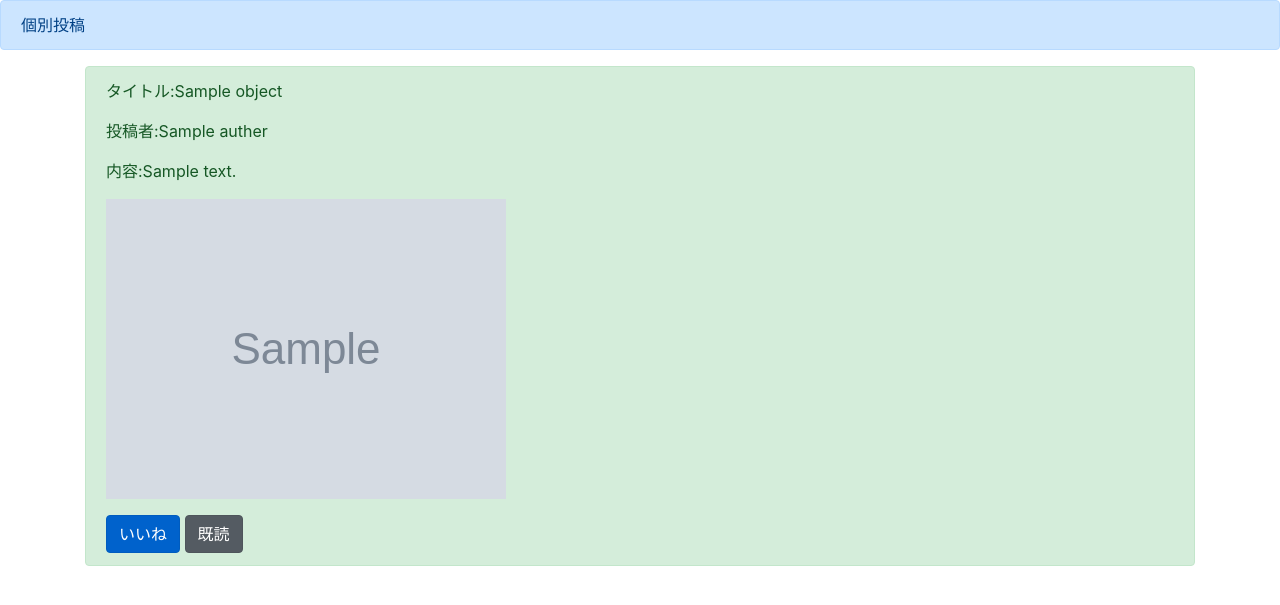
After one commit to 1n2a3o4y5a/board, a Django app: template templates/detail.html in a window 1280 px wide. The commit adds this page. Shown: the top 605 px of the page. Run offline with Django 3.2, Linux system fonts and the light colour scheme; the template is opened without the code that fills it: most values are stand-ins (such as "Sample title", 1, 10 or a date in 2020); grey boxes marked "Sample" are stand-in pictures; some libraries are stand-ins or nearby versions.

Commit message:
detail view

```diff
--- a/boardapp/urls.py
+++ b/boardapp/urls.py
@@ -1,9 +1,10 @@
 from django.urls import path
-from .views import signupfunc, loginfunc, listfunc, logoutfunc
+from .views import signupfunc, loginfunc, listfunc, logoutfunc, detailfunc
 
 urlpatterns = [
     path('signup/', signupfunc, name='signup'),
     path('login/', loginfunc, name='login'),
     path('list/', listfunc, name='list'),
     path('logout/', logoutfunc, name='logout'),
+    path('detail/<int:pk>', detailfunc, name='detail'),
 ]
--- a/boardapp/views.py
+++ b/boardapp/views.py
@@ -45,3 +45,8 @@ def listfunc(request):
 def logoutfunc(request):
     logout(request)
     return redirect('login')
+
+
+def detailfunc(request, pk):
+    object = BoardModel.objects.get(pk=pk)
+    return render(request, 'detail.html', {'object':object})
--- /dev/null
+++ b/templates/detail.html
@@ -0,0 +1,25 @@
+{% extends 'base.html' %}
+
+{% block customcss %}
+{% endblock customcss %}
+
+
+{% block header %}
+<div class="alert alert-primary" role="alert">
+    個別投稿
+</div>
+{% endblock header %}
+
+{% block content %}
+<div class="container">
+    <div class="alert alert-success" role="alert">
+        <p>タイトル:{{ object.title }}</p>
+        <p>投稿者:{{ object.auther }}</p>
+        <p>内容:{{ object.content }}</p>
+        <p><img src="{{ object.images.url }}" alt=""></p>
+        <a href="#" class="
+        btn btn-primary btn active" role="button" aria-pressed="true">いいね</a>
+        <a href="#" class="btn btn-secondary btn active" role="button" aria-pressed="true">既読</a>
+    </div>
+</div>
+{% endblock content %}
--- a/templates/list.html
+++ b/templates/list.html
@@ -14,7 +14,7 @@
 <div class="container">
     {% for item in object_list %}
     <div class="alert alert-success" role="alert">
-        <p>タイトル:{{ item.title }}</p>
+        <p>タイトル:<a href="{% url 'detail' item.pk %}">{{ item.title }}</a></p>
         <p>投稿者:{{ item.auther }}</p>
         <a href="#" class="
         btn btn-primary btn active" role="button" aria-pressed="true">Primary link</a>
```
Also changed, not shown: db.sqlite3.
